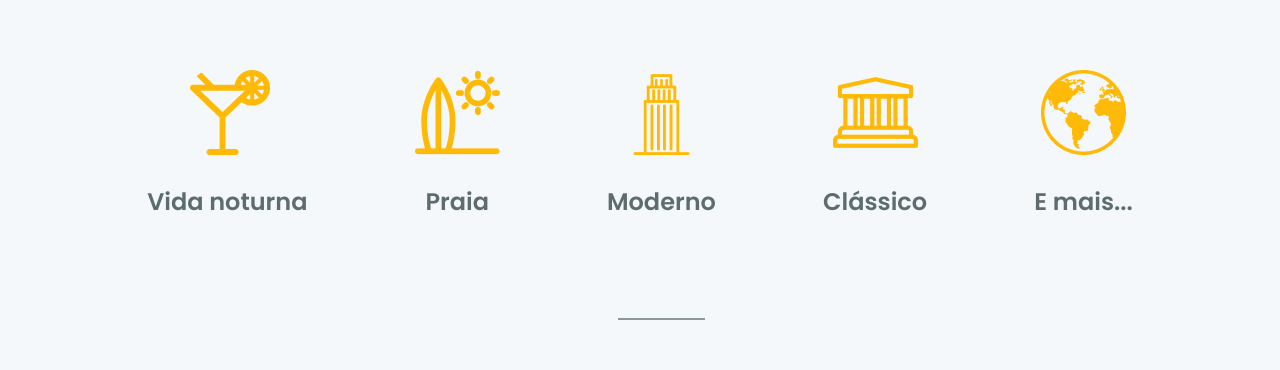
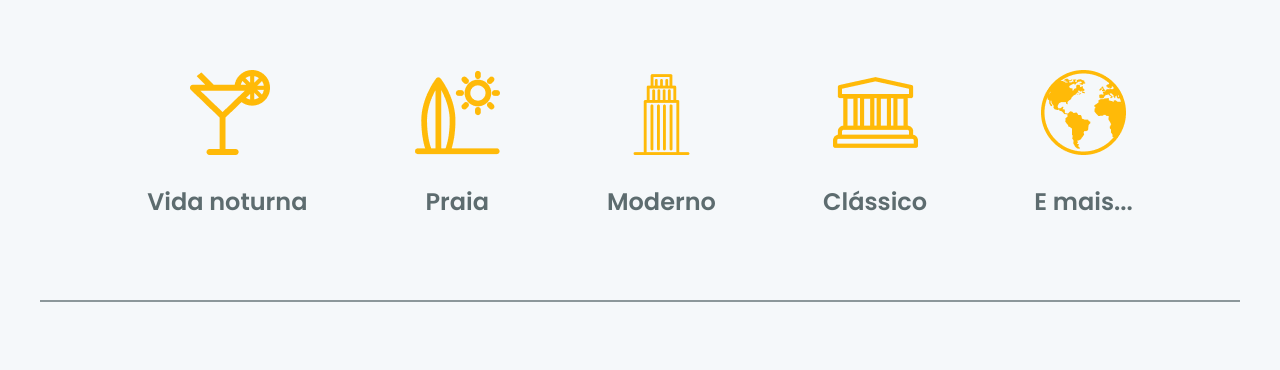
Before and after one commit to brunomestanza/ignite-challenge-06, a Next.js app: page / in a window 1280 px wide. Shown: the part 442-812 px from the top of the page. Built offline with nearby package versions, Linux system fonts and the light colour scheme.

Commit message:
Fix: Header arrow and TravelTypes component

```diff
--- a/src/components/Header.tsx
+++ b/src/components/Header.tsx
@@ -8,6 +8,7 @@ export function Header() {
   return (
     <Flex
       as="header"
+      align="center"
       justifyContent="center"
       maxWidth={1440}
       mx="auto"
@@ -16,7 +17,7 @@ export function Header() {
     >
     { asPath !== "/" &&
       <Link href="/" passHref>
-        <ChakraLink alignItems="center" position="absolute" left="0">
+        <ChakraLink position="absolute" left="0">
           <Icon
             as={IoIosArrowBack}
             fontSize={24}
--- a/src/components/TravelTypes/TravelOptionContent.tsx
+++ b/src/components/TravelTypes/TravelOption.tsx
@@ -1,11 +1,11 @@
 import { Flex, Image, Text } from "@chakra-ui/react";
 
-interface TravelOptionContentProps {
+interface TravelOptionProps {
   imageSource: string;
   title: string;
 }
 
-export function TravelOptionContent({ imageSource, title }: TravelOptionContentProps) {
+export function TravelOption({ imageSource, title }: TravelOptionProps) {
   return (
     <Flex
       align="center"
--- a/src/components/TravelTypes/TravelOptionContainer.tsx
+++ /dev/null
@@ -1,28 +0,0 @@
-import { Divider, Flex } from "@chakra-ui/react";
-import { TravelOptionContent } from "./TravelOptionContent";
-
-interface TravelOptionContainerProps {
-  hasBorder?: boolean;
-  imageSource: string;
-  title: string;
-}
-
-export function TravelOptionContainer({ hasBorder = false, imageSource, title }: TravelOptionContainerProps) {
-  if (hasBorder) {
-    return (
-      <Flex
-        align="center"
-        direction="column"
-        justify="space-between"
-        height={250}
-      >
-        <TravelOptionContent imageSource={imageSource} title={title} />
-        <Divider borderBottomColor="gray.900" borderBottomWidth={2} width="80%" />
-      </Flex>
-    );
-  } else {
-    return (
-      <TravelOptionContent imageSource={imageSource} title={title} />
-    );
-  };
-};
--- a/src/components/TravelTypes/index.tsx
+++ b/src/components/TravelTypes/index.tsx
@@ -1,20 +1,23 @@
-import { Flex } from "@chakra-ui/react";
-import { TravelOptionContainer } from "./TravelOptionContainer";
+import { Divider, Flex } from "@chakra-ui/react";
+import { TravelOption } from "./TravelOption";
 
 export function TravelTypes() {
   return (
     <Flex
-      justify="space-evenly"
+      direction="column"
       maxWidth={1440}
       mt="20"
       mx="auto"
       px="10"
     >
-      <TravelOptionContainer imageSource="/travel-types/life.png" title="Vida noturna" />
-      <TravelOptionContainer imageSource="/travel-types/surf.png" title="Praia" />
-      <TravelOptionContainer hasBorder imageSource="/travel-types/modern.png" title="Moderno" />
-      <TravelOptionContainer imageSource="/travel-types/classic.png" title="Clássico" />
-      <TravelOptionContainer imageSource="/travel-types/more.png" title="E mais..." />
+      <Flex justify="space-evenly" mb="20">
+        <TravelOption imageSource="/travel-types/life.png" title="Vida noturna" />
+        <TravelOption imageSource="/travel-types/surf.png" title="Praia" />
+        <TravelOption imageSource="/travel-types/modern.png" title="Moderno" />
+        <TravelOption imageSource="/travel-types/classic.png" title="Clássico" />
+        <TravelOption imageSource="/travel-types/more.png" title="E mais..." />
+      </Flex>
+      <Divider borderBottomColor="gray.900" borderBottomWidth={2} />
     </Flex>
   );
 };
```
